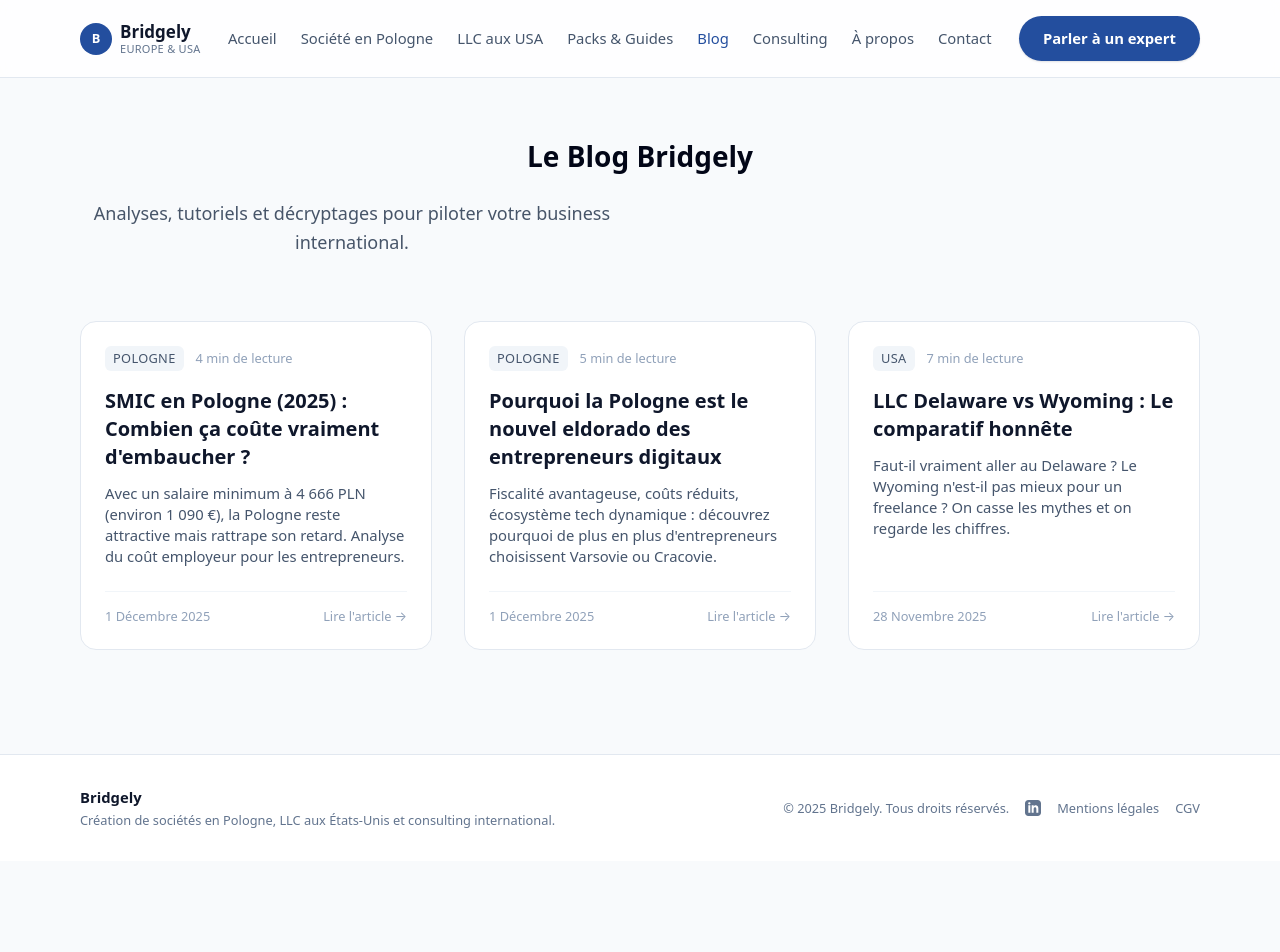
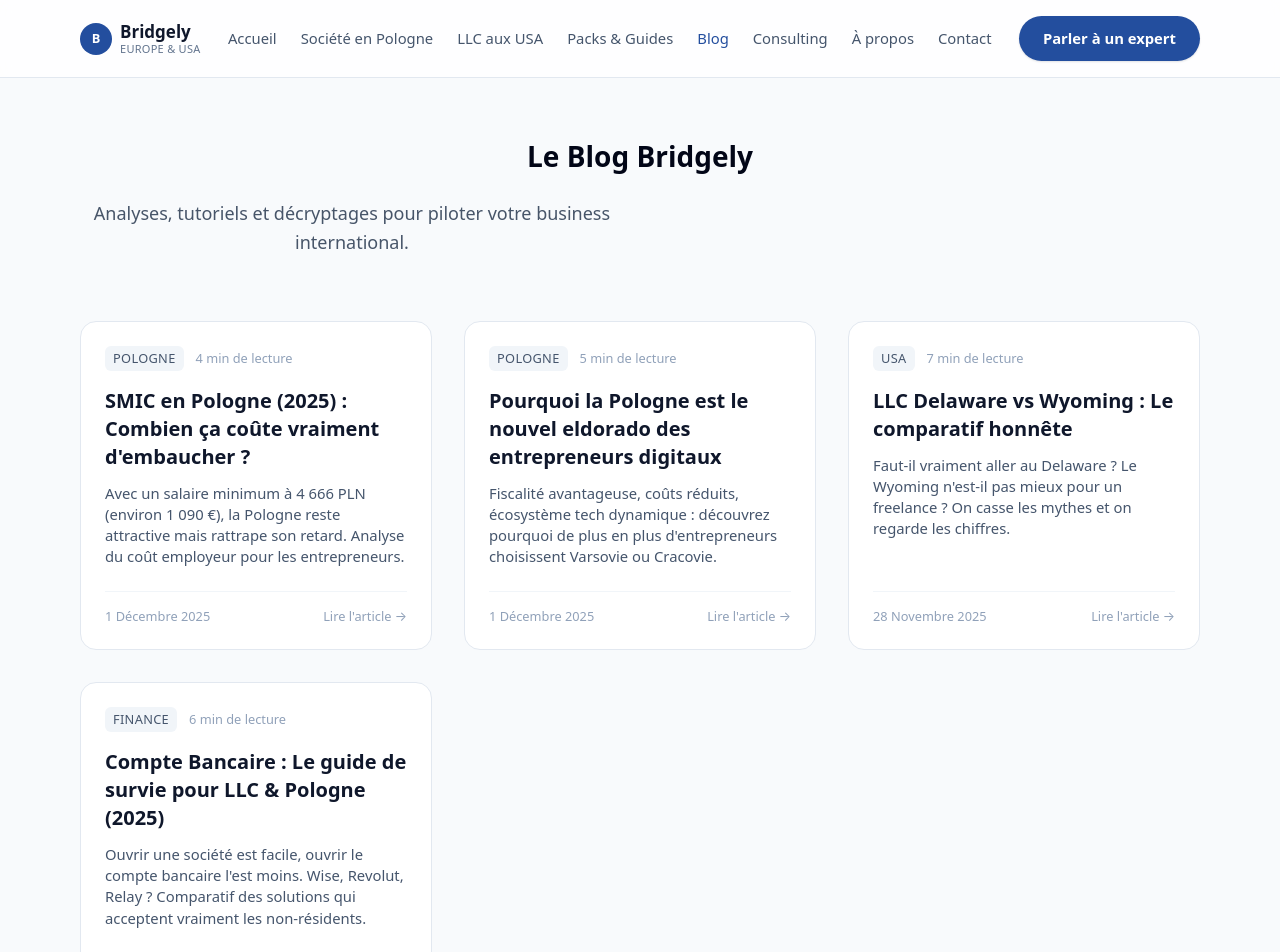
Before and after one commit to bridgelysite/website, a Next.js app: page /blog in a window 1280 px wide. Shown: the top 952 px of the page. Before the commit the page ends 861 px from the top, so only its background shows below. Built offline with nearby package versions, Linux system fonts and the light colour scheme.

Commit message:
Add new blog article about Banking for LLC and Poland

```diff
--- a/app/blog/[slug]/page.tsx
+++ b/app/blog/[slug]/page.tsx
@@ -76,6 +76,59 @@ const posts: Record<string, { title: string; content: string; date: string; cate
       <p class="mb-4">Moins de frais annuels, anonymat garanti, pas d'impôt sur le revenu de l'État. C'est le choix pragmatique pour 90% des entrepreneurs solos.</p>
     `,
   },
+  "compte-bancaire-llc-pologne-guide": {
+    title: "Compte Bancaire : Le guide de survie pour LLC & Pologne (2025)",
+    date: "3 Décembre 2025",
+    category: "Finance",
+    content: `
+      <p class="lead text-xl text-slate-600 mb-8">
+        C'est le cauchemar de tout entrepreneur international : vous avez vos statuts, votre Kbis (ou Articles of Organization), mais la banque vous dit "non".
+        Pourquoi est-ce si compliqué ? Et surtout, quelles sont les solutions qui fonctionnent <em>réellement</em> en 2025 ?
+      </p>
+
+      <h2 class="text-2xl font-bold text-slate-900 mt-8 mb-4">Le mythe de la "banque traditionnelle"</h2>
+      <p class="mb-4">
+        Oubliez tout de suite l'idée d'aller voir votre conseiller BNP ou Société Générale du coin pour ouvrir un compte à votre LLC américaine ou votre Sp. z o.o. polonaise.
+        Pour eux, "société étrangère" = "risque de blanchiment". Ils refuseront dans 99% des cas, sauf si vous pesez déjà des millions.
+      </p>
+
+      <h2 class="text-2xl font-bold text-slate-900 mt-8 mb-4">Pour une LLC USA : La Fin de l'Eldorado Mercury ?</h2>
+      <p class="mb-4">
+        Pendant longtemps, <strong>Mercury</strong> était le roi. C'est toujours une excellente banque, mais ils sont devenus très sélectifs (ils ferment parfois les comptes des résidents de certains pays sans préavis).
+      </p>
+      <h3 class="font-bold text-lg mb-2">Les alternatives solides en 2025 :</h3>
+      <ul class="list-disc list-inside mb-6 space-y-2 ml-4">
+        <li><strong>Relay Financial :</strong> Très friendly pour les non-résidents. Interface top, cartes virtuelles illimitées. C'est notre recommandation #1 actuelle.</li>
+        <li><strong>Wise Business (USA) :</strong> Indispensable. Ce n'est pas une "banque" au sens strict, mais c'est le meilleur moyen de convertir vos dollars en euros pour vous payer.</li>
+      </ul>
+
+      <h2 class="text-2xl font-bold text-slate-900 mt-8 mb-4">Pour la Pologne : Le déplacement est roi</h2>
+      <p class="mb-4">
+        La Pologne est plus traditionnelle. Les banques comme <strong>Millennium</strong>, <strong>Santander</strong> ou <strong>PKO</strong> offrent d'excellents services, des interfaces modernes (souvent en anglais), et de vrais IBAN polonais (PL...).
+      </p>
+      <p class="mb-4">
+        <strong>Le hic ?</strong> La plupart exigent une présence physique pour l'ouverture (vérification d'identité).
+        Si vous ne pouvez pas venir à Varsovie :
+      </p>
+      <ul class="list-disc list-inside mb-6 space-y-2 ml-4">
+        <li><strong>Revolut Business :</strong> Accepte les sociétés polonaises à distance. Rapide, efficace.</li>
+        <li><strong>Wise Business :</strong> Idem. Parfait pour démarrer.</li>
+      </ul>
+
+      <div class="bg-amber-50 border-l-4 border-amber-500 p-4 mt-8">
+        <p class="font-semibold text-amber-900">Attention au "De-risking"</p>
+        <p class="text-amber-800 text-sm mt-1">
+          Ne gardez jamais 100% de votre trésorerie sur une seule Fintech (comme Revolut ou Wise). Elles peuvent geler un compte pour vérification pendant des semaines. Ayez toujours au moins <strong>deux comptes</strong> (ex: Relay + Wise, ou Banque Polonaise + Revolut).
+        </p>
+      </div>
+
+      <h2 class="text-2xl font-bold text-slate-900 mt-8 mb-4">Notre stratégie gagnante</h2>
+      <p class="mb-4">
+        1. Ouvrez une Fintech (Wise/Relay/Revolut) dès la création pour facturer vite.<br>
+        2. Dès que possible, voyagez (ou utilisez nos services d'introduction) pour ouvrir un compte dans une banque "brick & mortar" (physique) pour sécuriser vos fonds à long terme.
+      </p>
+    `,
+  },
 };
 
 export async function generateMetadata({ params }: { params: Promise<{ slug: string }> }): Promise<Metadata> {
--- a/app/blog/page.tsx
+++ b/app/blog/page.tsx
@@ -43,6 +43,15 @@ const posts = [
     date: "28 Novembre 2025",
     category: "USA",
     readTime: "7 min",
+  },
+  {
+    slug: "compte-bancaire-llc-pologne-guide",
+    title: "Compte Bancaire : Le guide de survie pour LLC & Pologne (2025)",
+    excerpt:
+      "Ouvrir une société est facile, ouvrir le compte bancaire l'est moins. Wise, Revolut, Relay ? Comparatif des solutions qui acceptent vraiment les non-résidents.",
+    date: "3 Décembre 2025",
+    category: "Finance",
+    readTime: "6 min",
   },
 ];
 
```
